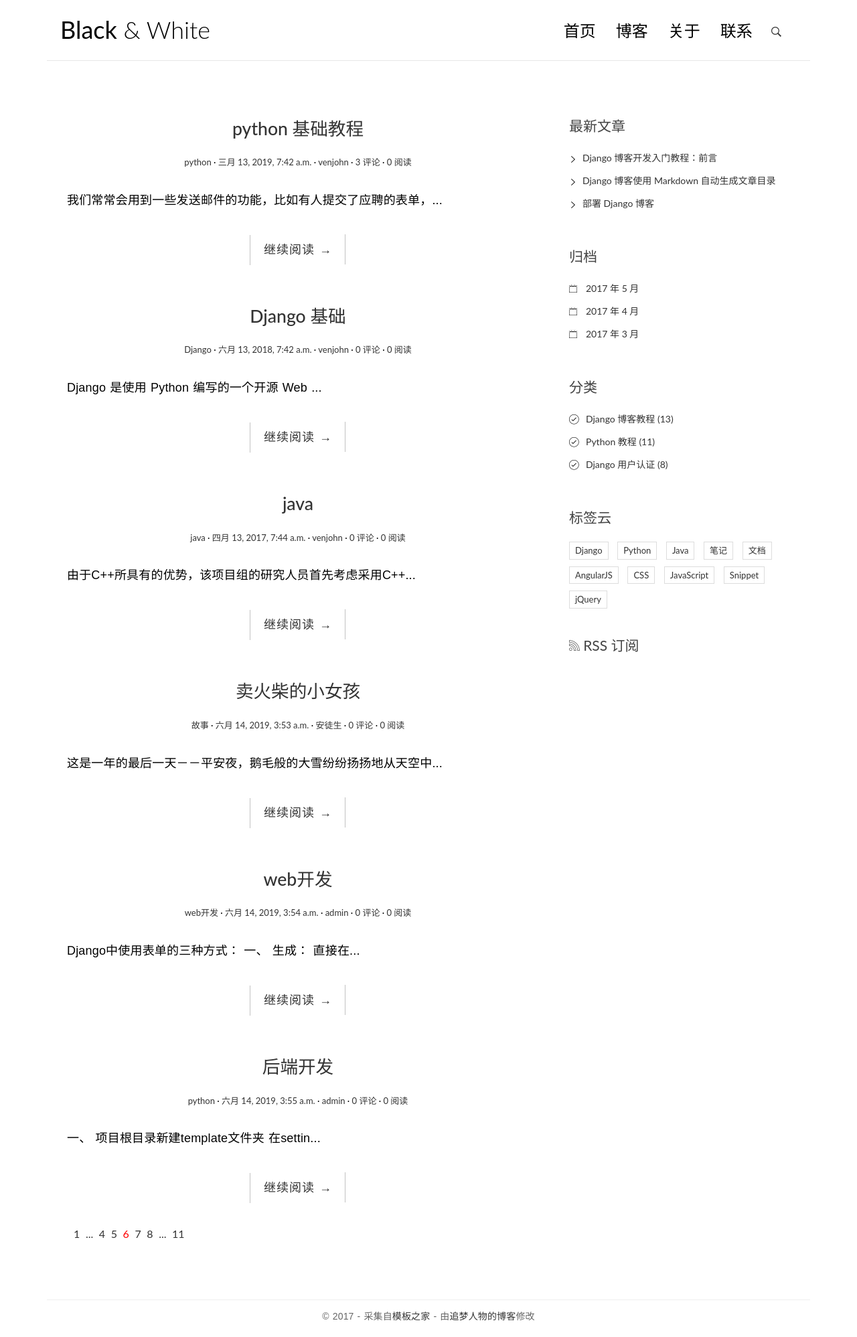
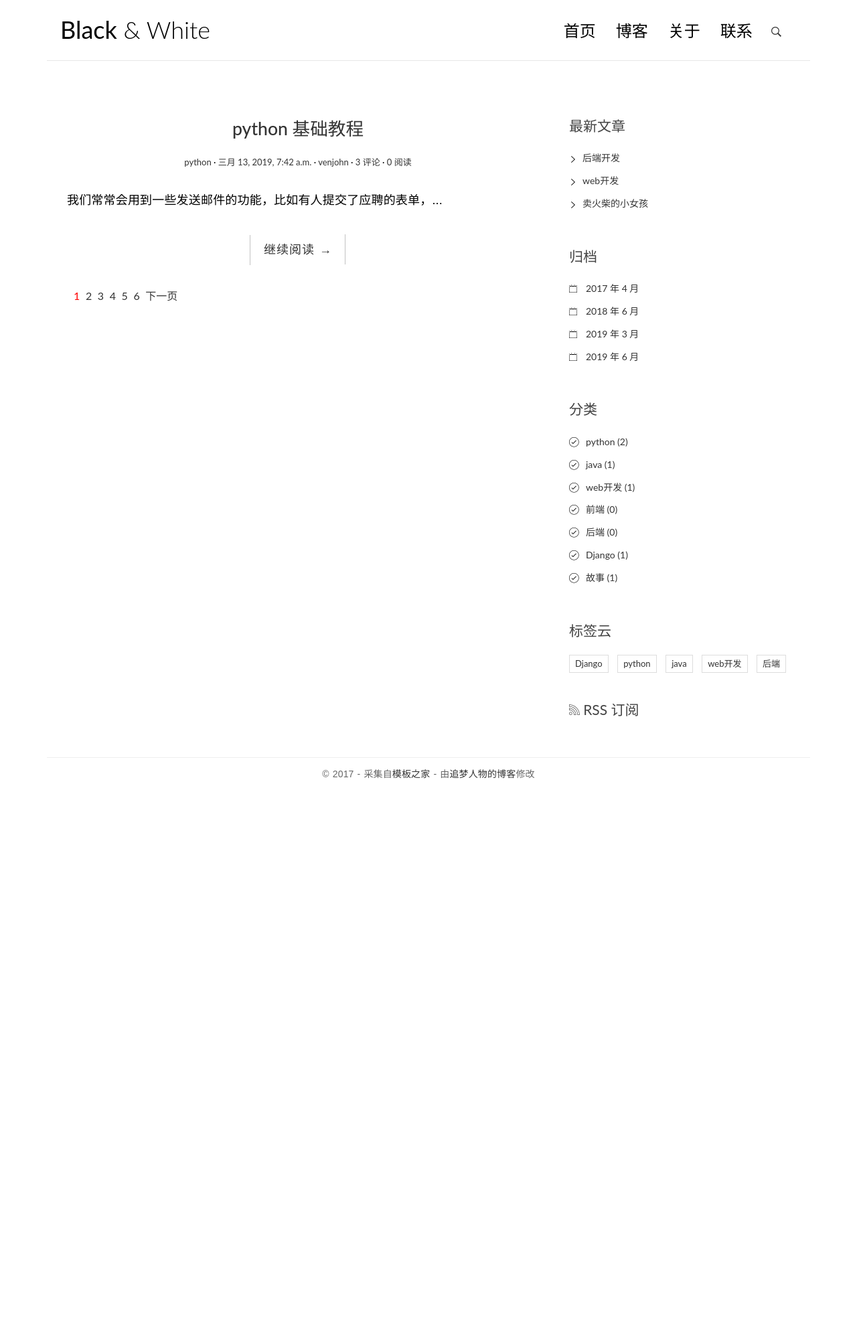
Before and after one commit to Chaowenqiang/python1903, a Django app: page / in a window 1280 px wide. Shown: the whole page at 67% size. After the commit the page ends 1163 px from the top, so only its background shows below. Run offline with Django 3.2, Linux system fonts and the light colour scheme; data comes from the database, SQL or seed files in the repository; both versions use the stored data as it was after the commit; some libraries are stand-ins or nearby versions.

Commit message:
blog各级跳转，实现分页功能，RSS功能

```diff
--- /dev/null
+++ b/demo3/blog/templatetags/my_func.py
@@ -0,0 +1,28 @@
+from django.template import Library
+from ..models import Article,Category,Tag
+
+register = Library()
+
+
+@register.simple_tag
+def get_latest_articles(num=3):
+
+    return Article.objects.all().order_by('-create_time')[:num]
+
+
+@register.simple_tag
+def get_archives():
+
+    return Article.objects.dates('create_time', 'month')
+
+
+@register.simple_tag
+def get_category():
+
+    return Category.objects.all()
+
+
+@register.simple_tag
+def get_tags():
+
+    return Tag.objects.all()
--- a/demo3/blog/urls.py
+++ b/demo3/blog/urls.py
@@ -1,8 +1,14 @@
 from django.conf.urls import url
 from . import views
+from .feed import ArticleFeed
 
 app_name = 'blog'
 urlpatterns = [
     url(r'^$', views.IndexView.as_view(), name='index'),
-    url(r'^single/(\d+)/$', views.SingleView.as_view(), name='single')
+    url(r'^single/(\d+)/$', views.SingleView.as_view(), name='single'),
+    url(r'^archive/(\d+)/(\d+)/$', views.ArchiveView.as_view(), name='archive'),
+    url(r'^category/(\d+)/$', views.CategoryView.as_view(), name='category'),
+    url(r'^tag/(\d+)/$', views.TagView.as_view(), name='tag'),
+    url(r'^rss/$', ArticleFeed(), name='rss'),
+    url(r'^about/$', views.AboutView.as_view(), name='about'),
 ]
--- a/demo3/blog/views.py
+++ b/demo3/blog/views.py
@@ -1,8 +1,46 @@
-from django.shortcuts import render,get_object_or_404,redirect,reverse
-from django.views.generic import View,ListView
-from .models import Article,Tag,Category
+from django.shortcuts import render, get_object_or_404, redirect, reverse
+from django.views.generic import View, ListView
+from .models import Article, Tag, Category
 from comments.forms import CommentForm
+from django.core.paginator import Paginator
+from django.http import HttpRequest
+
+
 # Create your views here.
+
+
+# 分页操作，每页显示几个
+# def decorator(func):
+#
+#     def inner(self, req, *args):
+#         # 从数据库中查询所有的文章
+#         articles = Article.objects.all()
+#
+#         paginator = Paginator(articles, )
+#         pagenum = req.GET.get('page')
+#         pagenum = 1 if pagenum == None else pagenum
+#         page = paginator.get_page(pagenum)
+#         page.path = '/'
+#
+#         return func(self, req, *args)
+#
+#     return inner
+
+def get_page_info(request, queryset, path, per_page=1):
+
+    # 分页操作，每页显示几个
+    paginator = Paginator(queryset, per_page)
+    pagenum = request.GET.get('page')
+    pagenum = 1 if pagenum == None else pagenum
+    page = paginator.get_page(pagenum)
+    page.path = path
+    return page
+
+
+class AboutView(View):
+
+    def get(self, req):
+        return render(req, 'blog/about.html')
 
 
 class IndexView(View):
@@ -10,17 +48,22 @@ class IndexView(View):
     def get(self, req):
         # 从数据库中查询所有的文章
         articles = Article.objects.all()
+
+        page = get_page_info(req, articles, '/')
+
         # 渲染指定的html页面，locals()等同于{'articles':articles}用于向前端页面传输数据，且前端接收数据的字段应与字典中的键相同
-        return render(req, 'blog/index.html', locals())
+        return render(req, 'blog/index.html', {'page': page})
 
 
 class SingleView(View):
 
     def get(self, req, id):
-
         # get_object_or_404方法可以从指定的数据库中得到指定的数据，没有则返回404
         article = get_object_or_404(Article, pk=id)
         cf = CommentForm()
+
+
+
         return render(req, 'blog/single.html', locals())
 
     def post(self, req, id):
@@ -35,3 +78,36 @@ class SingleView(View):
             c.save()
             # 重定向到指定路由
             return redirect(reverse('blog:single', args=(id,)))
+
+
+# 创建时间归类函数
+class ArchiveView(View):
+
+    def get(self, req, year, month):
+
+        articles = Article.objects.filter(create_time__year=year, create_time__month=month)
+        page = get_page_info(req, articles, '/archive/%s/%s/' % (year, month), 2)
+
+        return render(req, 'blog/index.html', {'page': page})
+
+
+class CategoryView(View):
+
+    def get(self, req, id):
+
+        category = get_object_or_404(Category, pk=id)
+        articles = category.article_set.all()
+        page = get_page_info(req, articles, '/category/%s/' % (id,), 2)
+
+        return render(req, 'blog/index.html', {'page': page})
+
+
+class TagView(View):
+
+    def get(self, req, id):
+
+        tag = get_object_or_404(Tag, pk=id)
+        articles = tag.article_set.all()
+        page = get_page_info(req, articles, '/tag/%s/' % (id,))
+
+        return render(req, 'blog/index.html', {'page': page})
--- a/demo3/comments/forms.py
+++ b/demo3/comments/forms.py
@@ -11,10 +11,13 @@ from django import forms
 class CommentForm(forms.ModelForm):
     # 关联模型
     class Meta():
+        '''
+        model和fields为关键字字段，不可变，model = Comment指定了关联的模型，并非实例化
+        '''
         model = Comment
         # 重写模型中的部分字段
         fields = ["author", "content", "email", "url"]
-        widget={'content':forms.Textarea}
+        widget = {'content':forms.Textarea}
 
 
 
--- a/demo3/template/blog/base.html
+++ b/demo3/template/blog/base.html
@@ -1,3 +1,6 @@
+
+
+
 <!DOCTYPE html>
 <html>
 <head>
@@ -39,9 +42,9 @@
 
                     <div class="collapse navbar-collapse" id="bs-example-navbar-collapse-1">
                         <ul class="nav navbar-nav navbar-right">
-                            <li class="cl-effect-11"><a href="index.html" data-hover="首页">首页</a></li>
+                            <li class="cl-effect-11"><a href="{% url 'blog:index' %}" data-hover="首页">首页</a></li>
                             <li class="cl-effect-11"><a href="full-width.html" data-hover="博客">博客</a></li>
-                            <li class="cl-effect-11"><a href="about.html" data-hover="关于">关于</a></li>
+                            <li class="cl-effect-11"><a href="{% url 'blog:about' %}" data-hover="关于">关于</a></li>
                             <li class="cl-effect-11"><a href="contact.html" data-hover="联系">联系</a></li>
                         </ul>
                     </div><!-- /.navbar-collapse -->
@@ -66,115 +69,71 @@
     <div class="container">
         <div class="row">
             <main class="col-md-8">
+
                 {% block left %}
 
                 {% endblock %}
-                <!-- 简单分页效果
-                <div class="pagination-simple">
-                    <a href="#">上一页</a>
-                    <span class="current">第 6 页 / 共 11 页</span>
-                    <a href="#">下一页</a>
-                </div>
-                -->
-                <div class="pagination">
-                    <ul>
-                        <li><a href="">1</a></li>
-                        <li><a href="">...</a></li>
-                        <li><a href="">4</a></li>
-                        <li><a href="">5</a></li>
-                        <li class="current"><a href="">6</a></li>
-                        <li><a href="">7</a></li>
-                        <li><a href="">8</a></li>
-                        <li><a href="">...</a></li>
-                        <li><a href="">11</a></li>
-                    </ul>
-                </div>
+
             </main>
             <aside class="col-md-4">
                 {% block right %}
 
                 {% endblock %}
+
+                {% load my_func %}
+
+                {% get_latest_articles as articles %}
                 <div class="widget widget-recent-posts">
                     <h3 class="widget-title">最新文章</h3>
                     <ul>
+                        {% for article in articles %}
                             <li>
-                            <a href="#">Django 博客开发入门教程：前言</a>
+                                <a href="{% url 'blog:single' article.id %}">{{ article.title }}</a>
                             </li>
-                        <li>
-                            <a href="#">Django 博客使用 Markdown 自动生成文章目录</a>
-                        </li>
-                        <li>
-                            <a href="#">部署 Django 博客</a>
-                        </li>
+                        {% endfor %}
+
+
                     </ul>
                 </div>
+
+                {% get_archives as archives %}
                 <div class="widget widget-archives">
                     <h3 class="widget-title">归档</h3>
                     <ul>
+                        {% for archive in archives %}
                             <li>
-                            <a href="#">2017 年 5 月</a>
+                                <a href="{% url 'blog:archive' archive.year archive.month %}">{{ archive.year }} 年 {{ archive.month }} 月</a>
                             </li>
-                        <li>
-                            <a href="#">2017 年 4 月</a>
-                        </li>
-                        <li>
-                            <a href="#">2017 年 3 月</a>
-                        </li>
+                        {% endfor %}
                     </ul>
                 </div>
 
+                {% get_category as categorys %}
                 <div class="widget widget-category">
                     <h3 class="widget-title">分类</h3>
                     <ul>
+                        {% for c in categorys %}
                             <li>
-                            <a href="#">Django 博客教程 <span class="post-count">(13)</span></a>
+                                <a href="{% url 'blog:category' c.id %}">{{ c.title }} <span class="post-count">({{ c.article_set.count }})</span></a>
                             </li>
-                        <li>
-                            <a href="#">Python 教程 <span class="post-count">(11)</span></a>
-                        </li>
-                        <li>
-                            <a href="#">Django 用户认证 <span class="post-count">(8)</span></a>
-                        </li>
+                        {% endfor %}
                     </ul>
                 </div>
 
+                {% get_tags as tags %}
                 <div class="widget widget-tag-cloud">
                     <h3 class="widget-title">标签云</h3>
                     <ul>
+                        {% for tag in tags %}
                             <li>
-                            <a href="#">Django</a>
+                                <a href="{% url 'blog:tag' tag.id %}">{{ tag.title }}</a>
                             </li>
-                        <li>
-                            <a href="#">Python</a>
-                        </li>
-                        <li>
-                            <a href="#">Java</a>
-                        </li>
-                        <li>
-                            <a href="#">笔记</a>
-                        </li>
-                        <li>
-                            <a href="#">文档</a>
-                        </li>
-                        <li>
-                            <a href="#">AngularJS</a>
-                        </li>
-                        <li>
-                            <a href="#">CSS</a>
-                        </li>
-                        <li>
-                            <a href="#">JavaScript</a>
-                        </li>
-                        <li>
-                            <a href="#">Snippet</a>
-                        </li>
-                        <li>
-                            <a href="#">jQuery</a>
-                        </li>
+                        {% endfor %}
                     </ul>
                 </div>
+
                 <div class="rss">
-                    <a href=""><span class="ion-social-rss-outline"></span> RSS 订阅</a>
+                    <a href="{% url 'blog:rss' %}"><span class="ion-social-rss-outline"></span> RSS 订阅</a>
                 </div>
             </aside>
         </div>
@@ -198,9 +157,9 @@
     <button type="button" class="overlay-close"><span class="ion-ios-close-empty"></span></button>
     <nav>
         <ul>
-            <li><a href="index.html">首页</a></li>
+            <li><a href="{% url 'blog:index' %}">首页</a></li>
             <li><a href="full-width.html">博客</a></li>
-            <li><a href="about.html">关于</a></li>
+            <li><a href="{% url 'blog:about' %}">关于</a></li>
             <li><a href="contact.html">联系</a></li>
         </ul>
     </nav>
--- a/demo3/template/blog/index.html
+++ b/demo3/template/blog/index.html
@@ -6,7 +6,8 @@ index首页
 
 {% block left %}
 
-{% for article in articles %}
+    {% for article in page.object_list %}
+
         <article class="post {{ article.id }}">
             <header class="entry-header">
                 <h1 class="entry-title">
@@ -23,11 +24,39 @@ index首页
             <div class="entry-content clearfix">
                 <p>{{ article.body|truncatechars:30 }}...</p>
                 <div class="read-more cl-effect-14">
-            <a href="#" class="more-link">继续阅读 <span class="meta-nav">→</span></a>
+                    <a href="{% url 'blog:single' article.id %}" class="more-link">继续阅读 <span class="meta-nav">→</span></a>
                 </div>
             </div>
         </article>
+
     {% endfor %}
 
+    <!-- 简单分页效果
+    <div class="pagination-simple">
+        <a href="#">上一页</a>
+        <span class="current">第 6 页 / 共 11 页</span>
+        <a href="#">下一页</a>
+    </div>
+    -->
+    <div class="pagination">
+        <ul>
+            {% if page.has_previous %}
+                <li><a href="{{ page.path }}?page={{ page.previous_page_number }}">上一页</a></li>
+            {% endif %}
+
+            {% for i in page.paginator.page_range %}
+                {% if i == page.number %}
+                    <li class="current"><a href="#">{{ i }}</a></li>
+                {% else %}
+                    <li><a href="{{ page.path }}?page={{ i }}">{{ i }}</a></li>
+                {% endif %}
+            {% endfor %}
+
+            {% if page.has_next %}
+                <li><a href="{{ page.path }}?page={{ page.next_page_number }}">下一页</a></li>
+            {% endif %}
+
+        </ul>
+    </div>
 
 {% endblock %}
```
Also changed, not shown: demo3/blog/feed.py (added, +25 -0 lines), demo3/template/blog/about.html (+14 -14 lines), demo3/blog/templatetags/__init__.py (added), demo3/db.sqlite3. Lines whose indentation alone changed are shown as unchanged.
